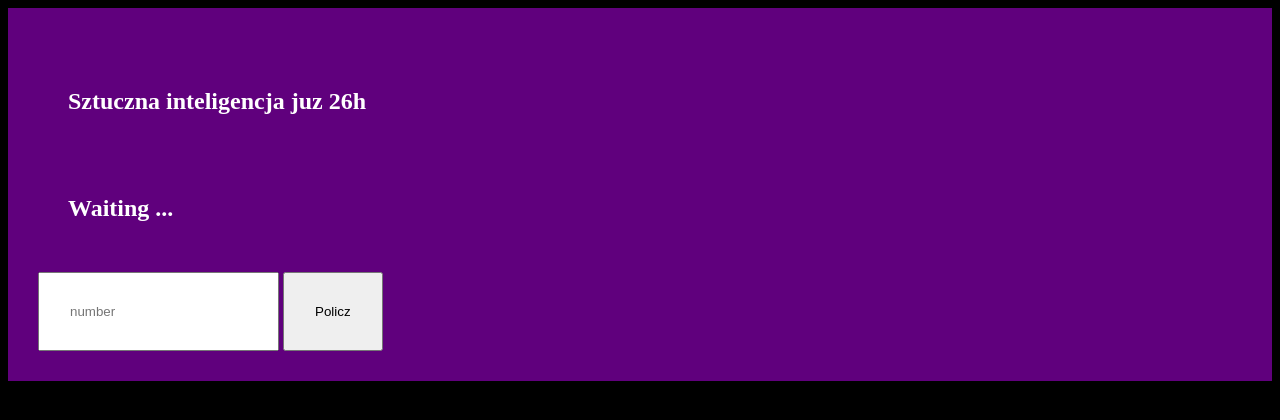
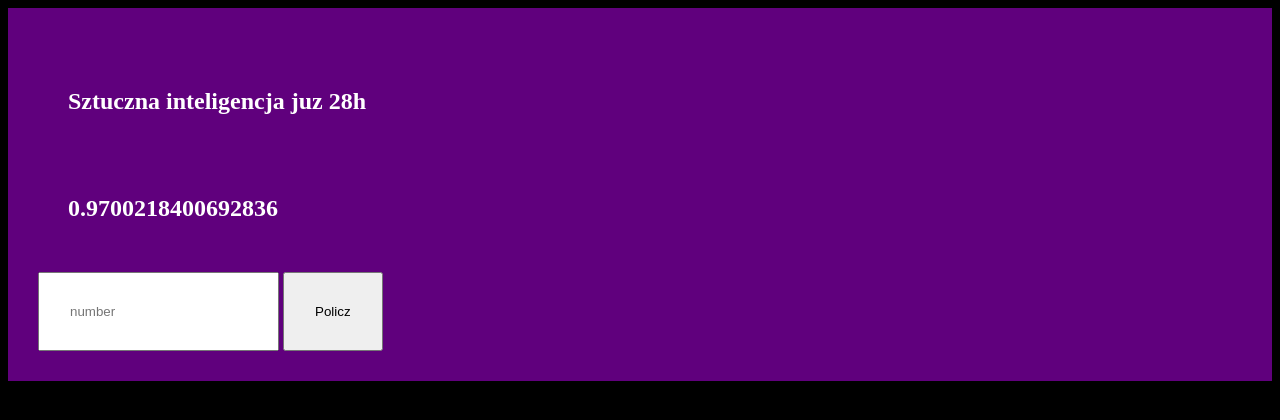
Before and after one commit to Kristoffer-von-Posen/NEAT_creatures, a plain HTML site: page index.html in a window 1280 px wide. Both pictures are taken after a click on the button "Policz". Drawn offline with Linux system fonts and the light colour scheme.

Commit message:
update naprawionych rzeczy

```diff
--- a/RunNet.js
+++ b/RunNet.js
@@ -1,4 +1,4 @@
-import { sigmoid } from "./schowek.js";
+import { activ } from "./schowek.js";
 import { tiki } from './init_settings.js';
 
 export function RunNet(uLL,nodes_in,nodes_out,nnodes,cconnec)
@@ -6,7 +6,7 @@ export function RunNet(uLL,nodes_in,nodes_out,nnodes,cconnec)
  let tem =[];
 
 /// zerowanie
-for (let z in nnodes)
+for (let z=0; z<nnodes.length; z++)
     {
         nnodes[z].val=0;
         tem[z]=0;
@@ -15,7 +15,7 @@ for (let z in nnodes)
 /// loading input
 for (let ii=0;ii<uLL.length;ii++)
     {
-        nodes_in[ii]=uLL[ii];
+        nodes_in[ii].val=uLL[ii];
     }
 
 
@@ -23,13 +23,18 @@ for (let ii=0;ii<uLL.length;ii++)
 
 for (let u = 0; u<tiki; u++)
 {
+
+
+    for (let jj = 0; jj < tem.length; jj++) {
+        tem[jj] = 0;
+    }
     for (let conn of cconnec)
     {
         tem[conn.out]+=nnodes[conn.inn].val*conn.wei;
     }
-    for (let nodd in nnodes)
+    for (let nodd = 0; nodd < nnodes.length; nodd++)
     {
-        nnodes[nodd].val=sigmoid(tem[nodd]);
+        nnodes[nodd].val=activ(tem[nodd]);
     }
 }
 
@@ -40,7 +45,7 @@ let xOH = [];
 
 for (let j = 0; j < nodes_out.length; j++)
 {
-xOH = nodes_out[j].val;/// for testing i removed [j] from after xOH
+xOH[j] = nodes_out[j].val;
 }
 
 
--- a/index.html
+++ b/index.html
@@ -19,7 +19,7 @@
 </style>
 
 <div>
-<h2>Sztuczna inteligencja juz 26h</h2>
+<h2>Sztuczna inteligencja juz 28h</h2>
 <h2 id = "qw">Waiting ...</h2>
 <input id="wpisz" type="number" placeholder="number">
 <button id="ten">
--- a/init_settings.js
+++ b/init_settings.js
@@ -1,29 +1,29 @@
-import { node, connect } from './schowek.js';
+
 
 export const populacja = 100;
-export const tiki = 100;
+export const tiki = 10;
 
-export let ooa = new connect (0,1,2,0.2,true);
-export let oob = new connect (1,0,2,0.3,true);
-export let ooc = new connect (2,1,3,0.8,true);
-export let ood = new connect (3,0,3,0.2,true);
-export let ooe = new connect (4,2,3,0.5,true);
-export let oof = new connect (5,3,4,0.3,true);
-export let oog = new connect (6,3,5,0.8,true);
-export let ooh = new connect (7,2,5,0.2,true);
-export let ooi = new connect (8,2,4,0.1,true);
-export let ooj = new connect (9,4,7,0.3,true);
-export let ook = new connect (10,5,6,0.8,true);
-export let ool = new connect (11,4,6,0.7,true);
-export let oom = new connect (12,6,2,0.3,true);
-export let oon = new connect (13,6,7,0.9,true);
+// export let ooa = new connect (0,1,2,0.2,true);
+// export let oob = new connect (1,0,2,0.3,true);
+// export let ooc = new connect (2,1,3,0.8,true);
+// export let ood = new connect (3,0,3,0.2,true);
+// export let ooe = new connect (4,2,3,0.5,true);
+// export let oof = new connect (5,3,4,0.3,true);
+// export let oog = new connect (6,3,5,0.8,true);
+// export let ooh = new connect (7,2,5,0.2,true);
+// export let ooi = new connect (8,2,4,0.1,true);
+// export let ooj = new connect (9,4,7,0.3,true);
+// export let ook = new connect (10,5,6,0.8,true);
+// export let ool = new connect (11,4,6,0.7,true);
+// export let oom = new connect (12,6,2,0.3,true);
+// export let oon = new connect (13,6,7,0.9,true);
 
 
-export let nicht = new node (0,"input",0);
-export let ein = new node (1,"input",0);
-export let zwei = new node (2,"hid",0);
-export let drei = new node (3,"hid",0);
-export let vier = new node (4,"hid",0);
-export let funf = new node (5,"hid",0);
-export let sechs = new node (6,"hid",0);
-export let seben = new node (7,"output",0);
+// export let nicht = new node (0,"input",0);
+// export let ein = new node (1,"input",0);
+// export let zwei = new node (2,"hid",0);
+// export let drei = new node (3,"hid",0);
+// export let vier = new node (4,"hid",0);
+// export let funf = new node (5,"hid",0);
+// export let sechs = new node (6,"hid",0);
+// export let seben = new node (7,"output",0);
--- a/main.js
+++ b/main.js
@@ -1,8 +1,8 @@
 
-import { r_to_pro, board } from './schowek.js';
+import { r_to_pro, board, node, connect } from './schowek.js';
 import { RunNet } from './RunNet.js';
-import { mutate } from './mutate.js';
-import { ooa,oob,ooc,ood,ooe,oof,oog,ooh,ooi,ooj,ook,ool,oom,oon,ein,zwei,drei,vier,funf,sechs,seben,populacja, nicht } from './init_settings.js';
+///import { mutate } from './mutate.js';
+import { populacja} from './init_settings.js';
 
 document.addEventListener("DOMContentLoaded", function () {
 document.getElementById("ten").addEventListener("click", function() {
@@ -23,26 +23,49 @@
 let connections = [[],[]];
 let nodi = [[],[]];
 let nodo = [[],[]];
-let input = [[],[]];
+let input =  new Array(populacja).fill(0).map(() => []);
 let output = [];
 
 input[0][0]=inv;
-input[0][1]=1-inv;
+input[0][1]=0.5;
 
 for (let i = 0; i<populacja; i++)
         {
             if(i>0){input[i][0]=i/100;}
             if(i>0){input[i][1]=i/400*3;}
             boards[i]=board;
-            nodes[i] = [ein,zwei,drei,vier,funf,sechs,seben];
-            connections[i] = [ooa,oob,ooc,ood,ooe,oof,oog,ooh,ooi,ooj,ook,ool,oom,oon];
-            nodi[i] = [nicht, ein];
-            nodo[i] = [seben];
+
+            nodes[i] = [new node (0,"input",0),
+                new node (1,"input",0),
+                new node (2,"hid",0),
+                new node (3,"hid",0),
+                new node (4,"hid",0),
+                new node (5,"hid",0),
+                new node (6,"hid",0),
+                new node (7,"output",0)];
+
+            connections[i] = [new connect (0,1,2,0.2,true),
+                new connect (1,0,2,2.3,true),
+                new connect (2,1,3,0.8,true),
+                new connect (3,0,3,-1.2,true),
+                new connect (4,2,3,0.5,true),
+                new connect (5,3,4,1.3,true),
+                new connect (6,3,5,-1.8,true),
+                new connect (7,2,5,-2.2,true),
+                new connect (8,2,4,2.1,true),
+                new connect (9,4,7,1.3,true),
+                new connect (10,5,6,-0.8,true),
+                new connect (11,4,6,0.7,true),
+                new connect (12,6,2,2.3,true),
+                new connect (13,6,7,0.9,true)];
+
+            nodi[i] = [nodes[i][0],nodes[i][1]];
+            nodo[i] = [nodes[i][nodes[i].length-1]];
         }
 
 for (let osobnik = 0; osobnik<populacja; osobnik++)
 {
-output[osobnik] = RunNet(input[osobnik],nodi[osobnik],nodo[osobnik],nodes[osobnik],connections[osobnik]);
+output[osobnik] = RunNet(input[osobnik],nodi[osobnik],nodo[osobnik],nodes[osobnik],connections[osobnik])[0];
 
 }
 
--- a/schowek.js
+++ b/schowek.js
@@ -27,10 +27,10 @@ export     class connect {
 
 /// funkcje
 
-export function sigmoid(value)
-        {
-            return 1/(1+Math.exp(-value));
-        }
+//export function sigmoid(value)
+       // {
+          //  return 1/(1+Math.exp(-value));
+       /// }
 
 export function r_to_pro(inv_tym)
     {
@@ -39,6 +39,10 @@ export function r_to_pro(inv_tym)
                 inv_tym = inv_tym/10;
             }
         return inv_tym;
+}
+
+export function activ(value) {
+  return Math.tanh(value);
 }
 
 
```
